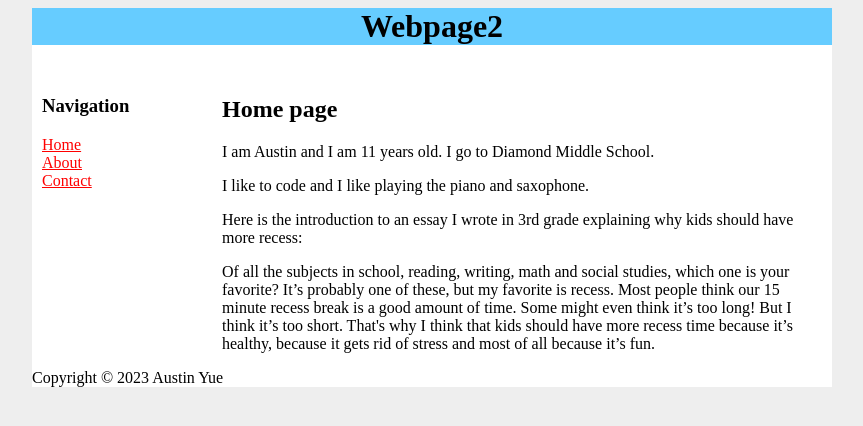
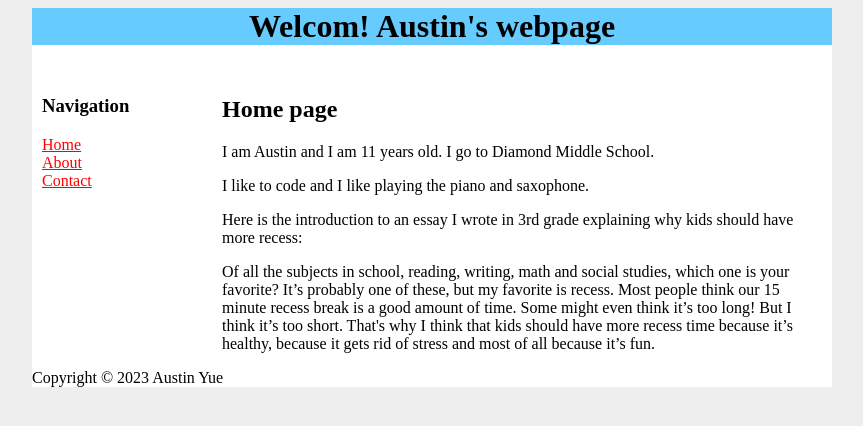
Before and after one commit to ImplicitPlace15/website2, a plain HTML site: page index.html in a window 1280 px wide. Shown: the whole page, without its empty margins (208-1071 px from the left). Drawn offline with Linux system fonts and the light colour scheme.

Commit message:
Add files via upload

```diff
--- a/index.html
+++ b/index.html
@@ -10,7 +10,7 @@
 
 			<div id="header">
 
-				<h1>Webpage2</h1>
+				<h1>Welcom! Austin's webpage</h1>
 
 			</div>
 
```
